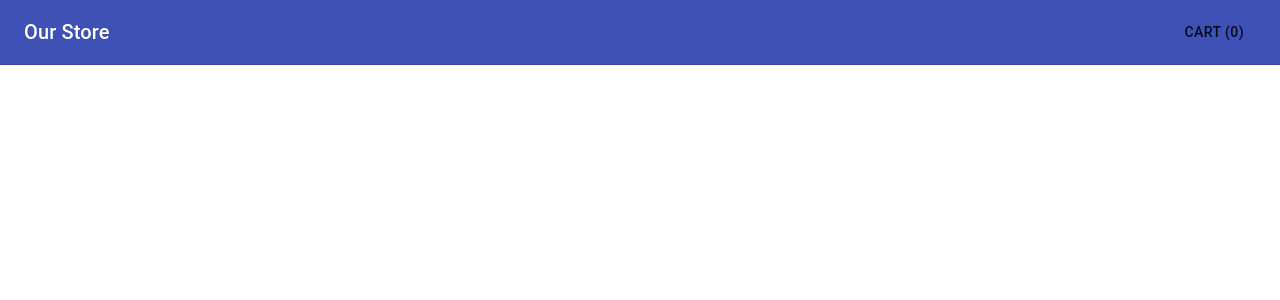
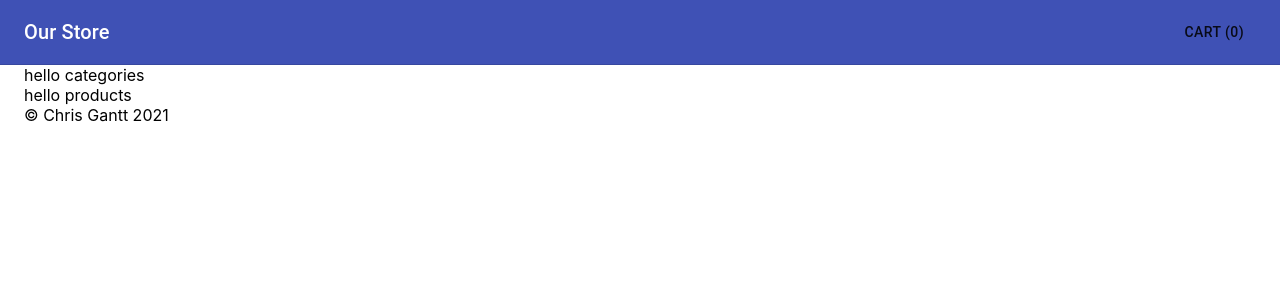
Before and after one commit to ganttArt/storefront, a React (Create React App) app: page / in a window 1280 px wide. Shown: the top 300 px of the page. Built offline with nearby package versions, Linux system fonts and the light colour scheme.

Commit message:
Built out basic app structure with components for phase-1

```diff
--- a/src/App.js
+++ b/src/App.js
@@ -1,9 +1,17 @@
 import Header from './components/Header';
+import Categories from './components/Categories';
+import Products from './components/Products';
+import Footer from './components/Footer';
 
 function App() {
   return (
     <div className="App">
       <Header />
+      <main>
+        <Categories />
+        <Products />
+      </main>
+      <Footer />
     </div>
   );
 }
--- /dev/null
+++ b/src/components/Categories.js
@@ -0,0 +1,15 @@
+import React from 'react';
+import useStyles from '../style/materialUi';
+import { Container } from '@material-ui/core';
+
+const Categories = () => {
+  const classes = useStyles();
+
+  return (
+    <Container>
+      hello categories
+    </Container>
+  )
+}
+
+export default Categories;
--- /dev/null
+++ b/src/components/Footer.js
@@ -0,0 +1,15 @@
+import React from 'react';
+import useStyles from '../style/materialUi';
+import { Container } from '@material-ui/core';
+
+const Footer = () => {
+  const classes = useStyles();
+
+  return (
+    <Container>
+      &copy; Chris Gantt 2021
+    </Container>
+  )
+}
+
+export default Footer;
--- /dev/null
+++ b/src/components/Products.js
@@ -0,0 +1,15 @@
+import React from 'react';
+import useStyles from '../style/materialUi';
+import { Container } from '@material-ui/core';
+
+const Products = () => {
+  const classes = useStyles();
+
+  return (
+    <Container>
+      hello products
+    </Container>
+  )
+}
+
+export default Products;
```
